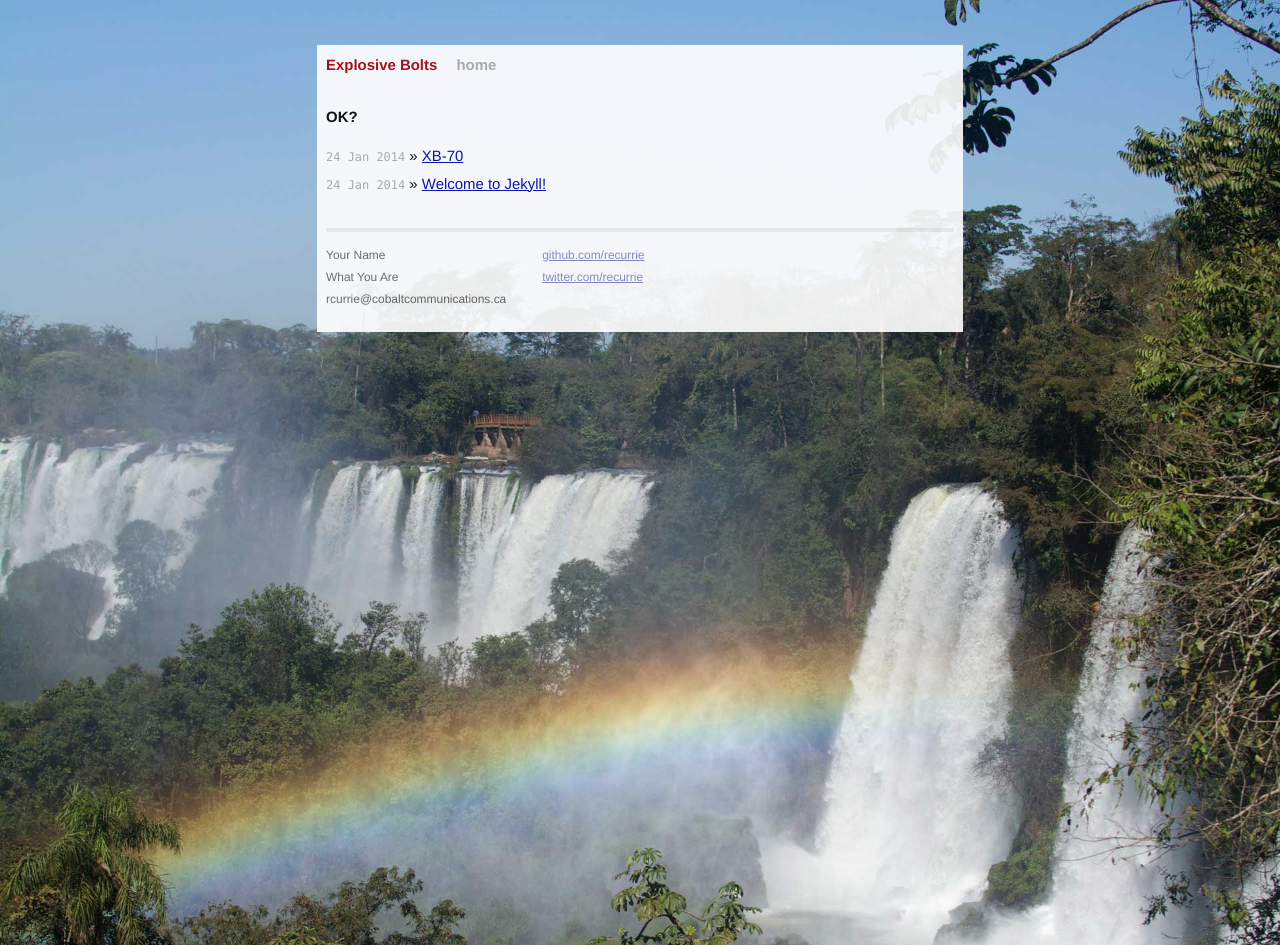
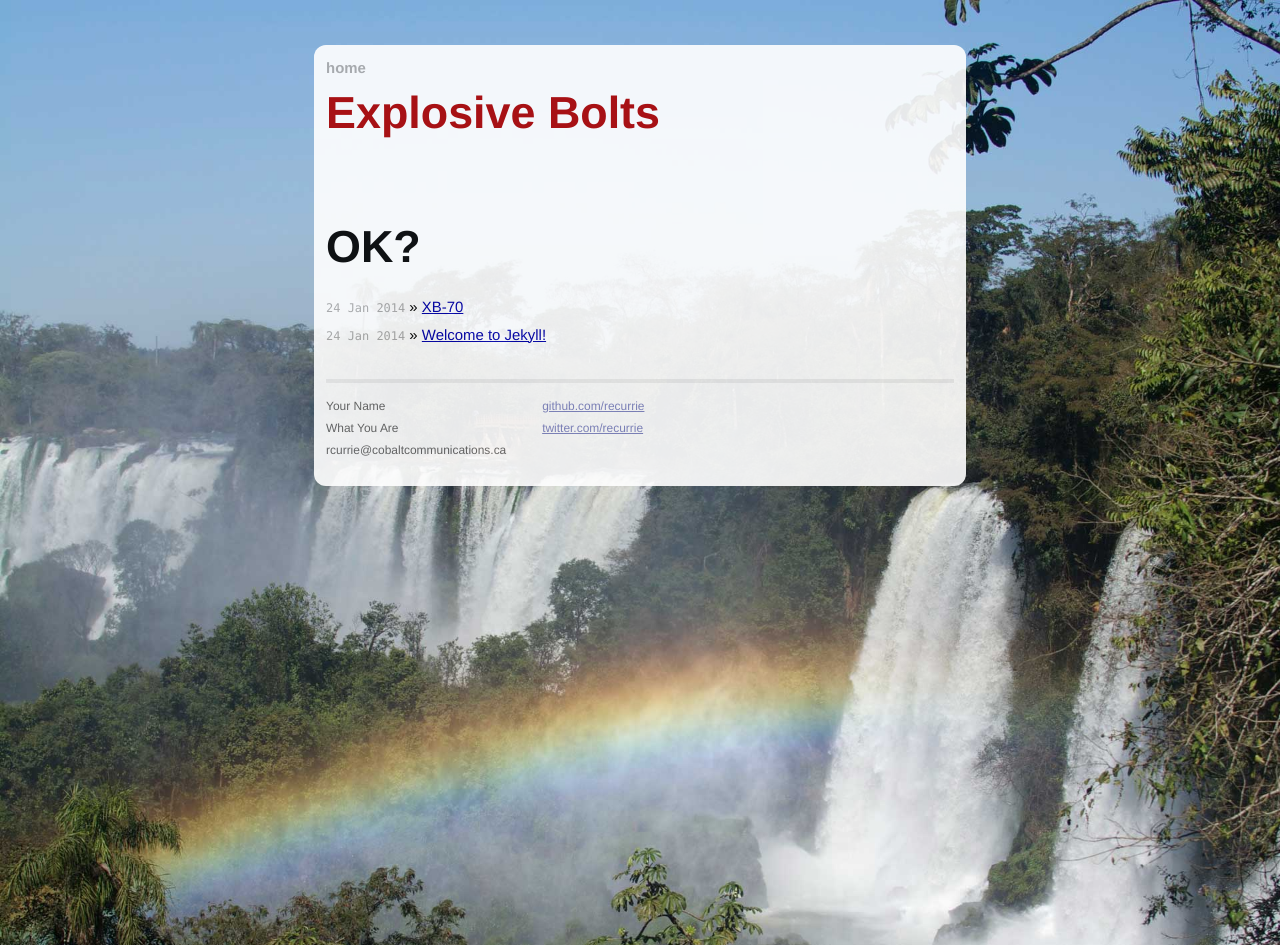
Before and after one commit to recurrie/recurrie.github.io, a Jekyll site: the page built from index.html, in a window 1280 px wide. Built offline with Jekyll 4.4.1, drawn with Linux system fonts in a browser that asks for light colours; Markdown is read by kramdown in place of the engine named in the settings.

Commit message:
fix username

```diff
--- a/_layouts/default.html
+++ b/_layouts/default.html
@@ -22,8 +22,9 @@
 
         <div class="site">
           <div class="header">
+           <a class="extra" href="/">home</a></br>
             <h1 class="title"><a href="/">{{ site.name }}</a></h1>
-            <a class="extra" href="/">home</a>
+
           </div>
 
           {{ content }}
@@ -38,8 +39,8 @@
             </div>
             <div class="contact">
               <p>
-                <a href="https://github.com/yourusername">github.com/recurrie</a><br />
-                <a href="https://twitter.com/yourusername">twitter.com/recurrie</a><br />
+                <a href="https://github.com/recurrie">github.com/recurrie</a><br />
+                <a href="https://twitter.com/recurrie">twitter.com/recurrie</a><br />
               </p>
             </div>
           </div>
--- a/css/global.css
+++ b/css/global.css
@@ -9,5 +9,6 @@ background-size: cover;
 div.site{
 background-color: #FFF;
 opacity:0.9;
-padding: .6em;
+padding: .8em;
+border-radius: .8em;
 }
--- a/css/main.css
+++ b/css/main.css
@@ -22,7 +22,12 @@ body {
 h1, h2, h3, h4, h5, h6 {
   font-size: 100%; }
 
-h1 { margin-bottom: 1em; }
+h1 {
+font-size: 3em;
+margin-top: .5em;
+margin-bottom: .8em;
+
+}
 p { margin: 1em 0; }
 
 a         { color: #00a; }
@@ -83,7 +88,7 @@ a:visited { color: #a0a; }
 
 .header a.extra {
   color: #aaa;
-  margin-left: 1em;
+
 }
 
 .header a.extra:hover {
```
Also changed, not shown: force2.txt (line endings or trailing spaces).
